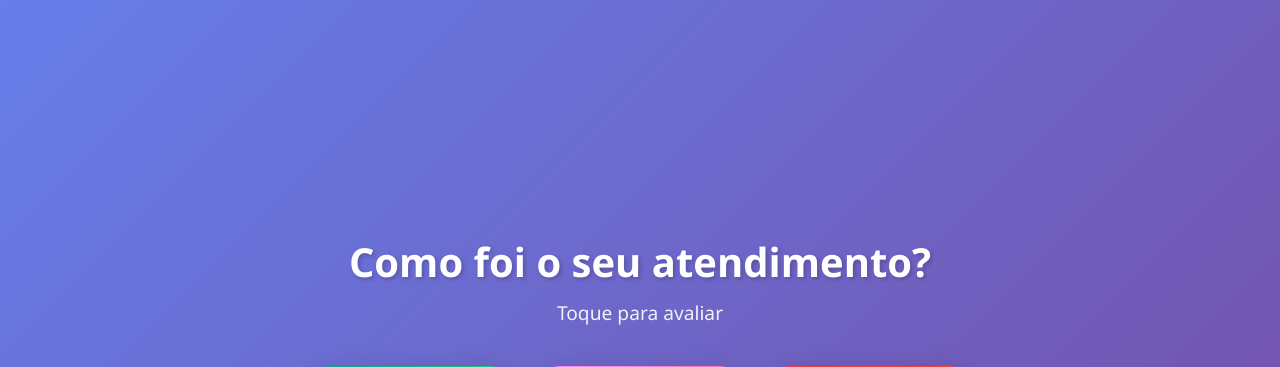
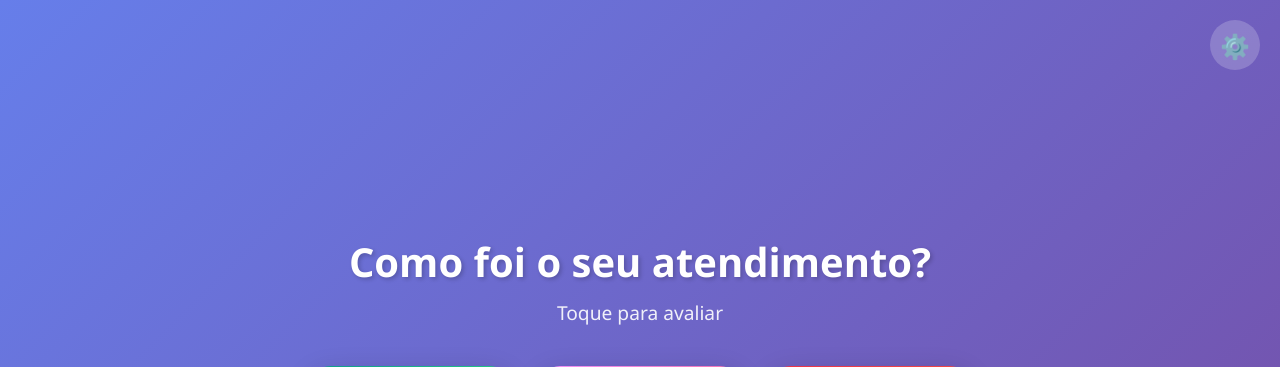
Before and after one commit to BryanMGomes/teste_atd, a Flask app: page / in a window 1280 px wide. Shown: the top 367 px of the page. Run offline with Flask 3, Linux system fonts and the light colour scheme.

Commit message:
Add a button to access the admin page from the main page
Add a fixed button in the top-right corner of the index page, styled via CSS, linking to the admin panel at `/admin_2026`.

Replit-Commit-Author: Agent
Replit-Commit-Session-Id: 4ab41334-ebf8-477c-9c71-27a0b4813326
Replit-Commit-Checkpoint-Type: full_checkpoint
Replit-Commit-Event-Id: a347eeea-76ca-450d-bfc6-a56a4696f951
Replit-Commit-Screenshot-Url: https://storage.googleapis.com/screenshot-production-us-central1/ed87428d-c2fc-4bb3-b867-b8c6f0b36136/4ab41334-ebf8-477c-9c71-27a0b4813326/PjPp46f
Replit-Helium-Checkpoint-Created: true

```diff
--- a/static/css/style.css
+++ b/static/css/style.css
@@ -11,6 +11,28 @@ body {
     display: flex;
     align-items: center;
     justify-content: center;
+}
+
+.btn-admin {
+    position: fixed;
+    top: 20px;
+    right: 20px;
+    width: 50px;
+    height: 50px;
+    background: rgba(255,255,255,0.2);
+    border-radius: 50%;
+    display: flex;
+    align-items: center;
+    justify-content: center;
+    text-decoration: none;
+    font-size: 1.5rem;
+    transition: all 0.3s;
+    z-index: 100;
+}
+
+.btn-admin:hover {
+    background: rgba(255,255,255,0.4);
+    transform: rotate(90deg);
 }
 
 .container {
--- a/templates/index.html
+++ b/templates/index.html
@@ -7,6 +7,8 @@
     <link rel="stylesheet" href="{{ url_for('static', filename='css/style.css') }}">
 </head>
 <body>
+    <a href="/admin_2026" class="btn-admin" title="Administração">⚙️</a>
+
     <div class="container">
         <header>
             <h1>Como foi o seu atendimento?</h1>
```
